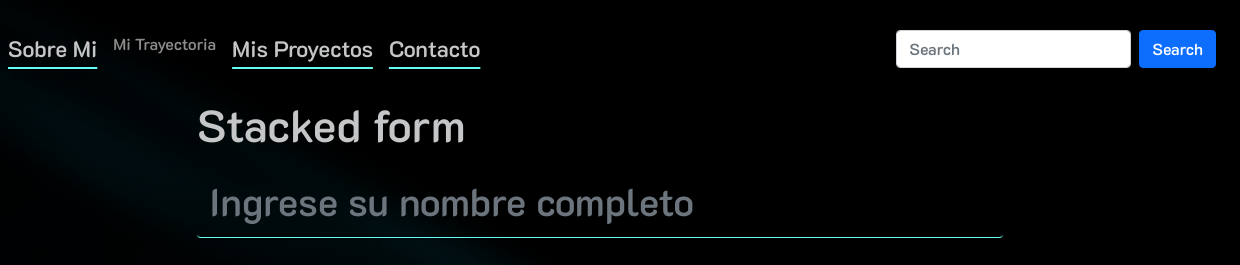
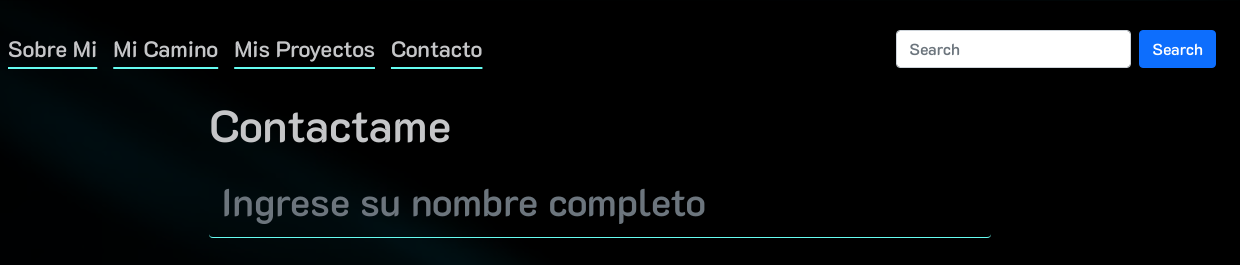
Before and after one commit to SrOscuroBlck/PortfolioGCBootstrap, a plain HTML site: page pages/contact.html in a window 1280 px wide. Shown: the top 265 px of the page, 40-1280 px from the left. Drawn offline with nearby package versions, Linux system fonts and the light colour scheme; no server answers.

Commit message:
Se corrigieron multiples errores

```diff
--- a/pages/contact.html
+++ b/pages/contact.html
@@ -46,7 +46,8 @@
                   <li class="nav-item">
                     <a class="nav-link" href="aboutme.html">Sobre Mi</a>
                   </li>
-                  <a class="nav-link" href="trajectory.html">Mi Trayectoria</a>
+                  <li class="nav-item">
+                  <a class="nav-link" href="trajectory.html">Mi Camino</a>
                   </li>
                   <li class="nav-item">
                     <a class="nav-link" href="myprojects.html"
@@ -115,9 +116,9 @@
         <!-- End Aside 1 (social) -->
 
         <!-- Start Intro -->
-        <div class="col-md-8 p-0" id="form">
+        <div class="col-md-8" id="form">
           <div class="container mt-3">
-            <h2>Stacked form</h2>
+            <h2>Contactame</h2>
             <form action="/action_page.php">
                 <div class="mb-3 mt-3" id="cont-name">
                     <input
--- a/style.scss
+++ b/style.scss
@@ -326,6 +326,8 @@ body {
 /* Start Contact */
 #form {
     margin: 0%;
+    padding-bottom: 5vw !important;
+
 
     h2 {
         font-family: K2Dsemi;
```
Also changed, not shown: style.css, 1 other file.
